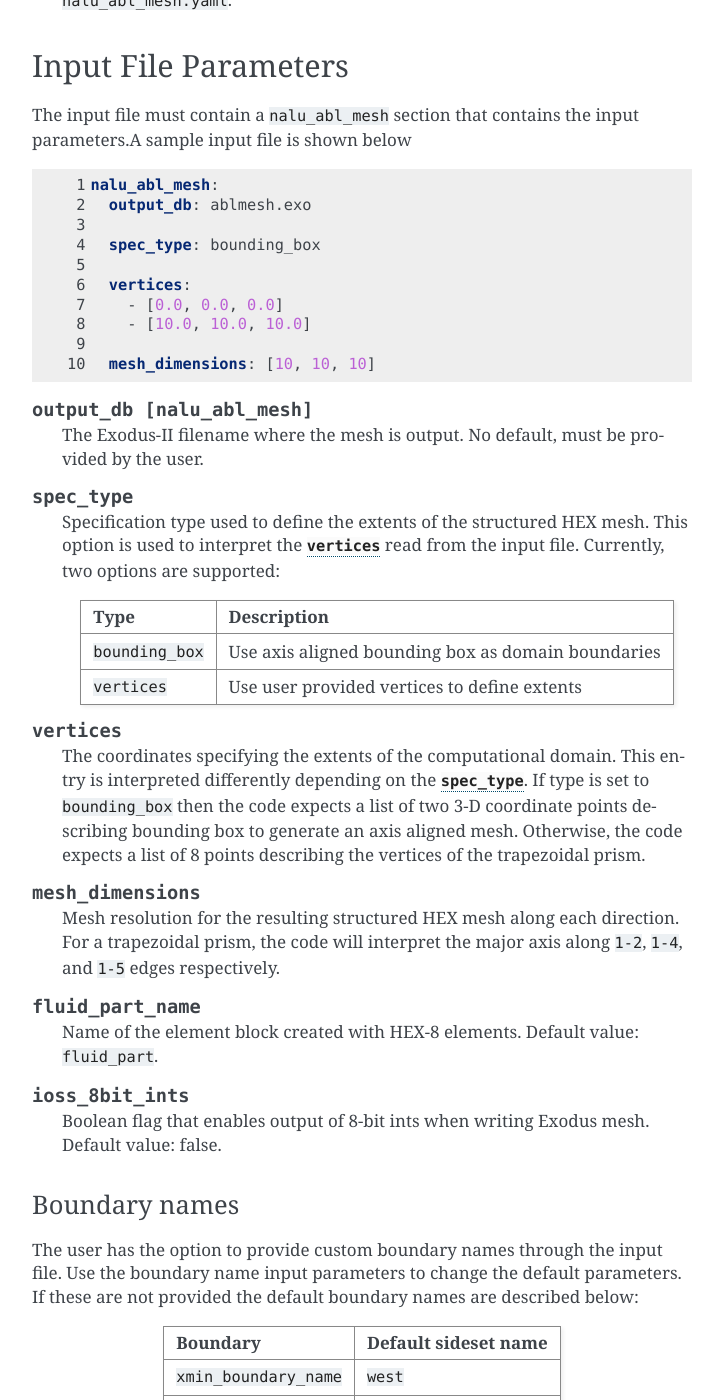
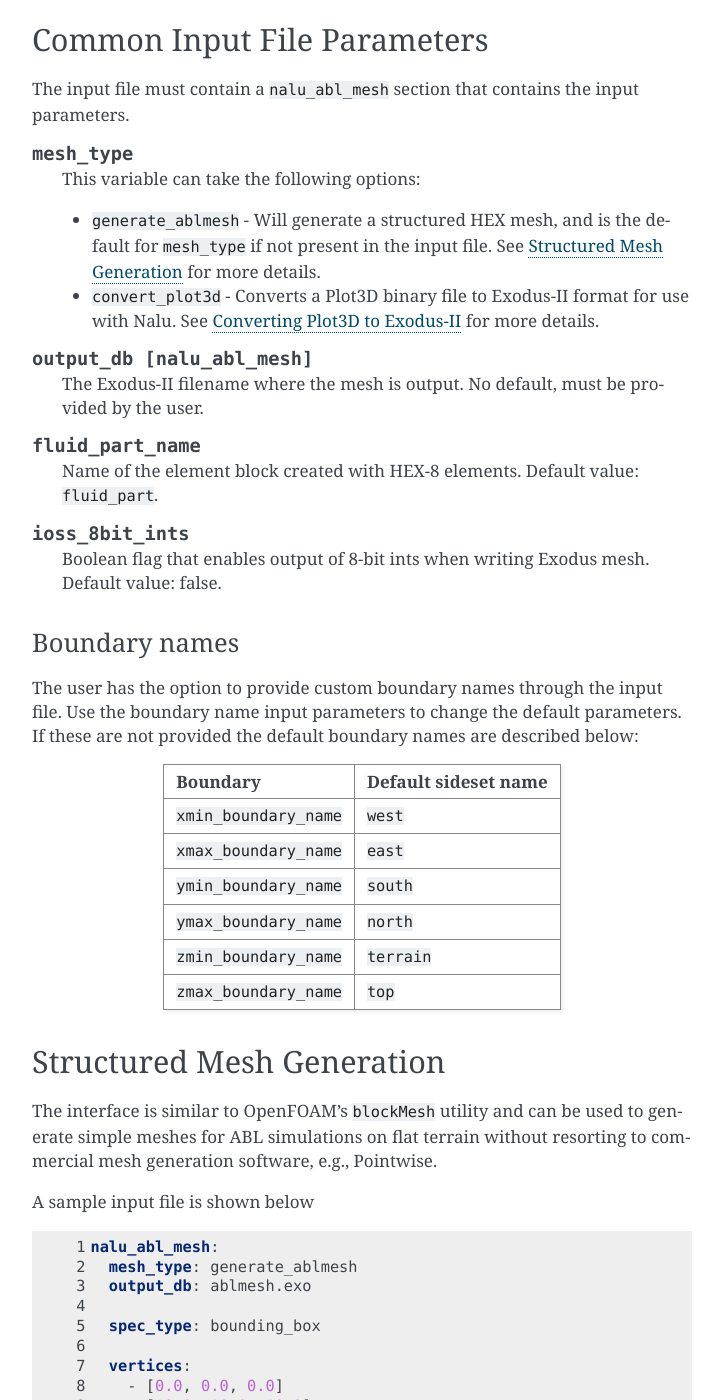
Before and after one commit to Exawind/wind-utils, a Sphinx documentation site: the page built from doc/manual/source/user/abl_mesh.rst, in a window 1280 px wide and 1400 px high, scrolled down 836 px. Shown: the whole window, without its empty margins (388-1111 px from the left). Built offline with Sphinx 7.4.7, drawn with Linux system fonts in a browser that asks for light colours; some of the changed text lies outside the part shown.

Commit message:
Update docs to include Plot3D conversion utility

```diff
--- a/doc/manual/source/user/abl_mesh.rst
+++ b/doc/manual/source/user/abl_mesh.rst
@@ -4,10 +4,8 @@
 =========================================
 
 The ``abl_mesh`` executable can be used to generate structured mesh with HEX-8
-elements in Exodus-II format. The interface is similar to OpenFOAM's
-``blockMesh`` utility and can be used to generate simple meshes for ABL
-simulations on flat terrain without resorting to commercial mesh generation
-software, e.g., Pointwise.
+elements in Exodus-II format. It can generate meshes from scratch or convert
+from other formats to Exodus-II format.
 
 Command line invocation
 -----------------------
@@ -35,7 +33,6 @@
    	Generating coordinates...
    Writing mesh to file: ablmesh.exo
 
-
 .. program:: abl_mesh
 
 .. option:: -i, --input-file
@@ -43,16 +40,73 @@
    YAML input file to be processed for mesh generation details. Default:
    ``nalu_abl_mesh.yaml``.
 
-Input File Parameters
----------------------
+Common Input File Parameters
+----------------------------
 
 The input file must contain a ``nalu_abl_mesh`` section that contains the input
-parameters.A sample input file is shown below
+parameters.
+
+
+.. confval:: mesh_type
+
+   This variable can take the following options:
+
+   - ``generate_ablmesh`` - Will generate a structured HEX mesh, and is the
+     default for ``mesh_type`` if not present in the input file. See
+     :ref:`structured_mesh_generation` for more details.
+
+   - ``convert_plot3d`` - Converts a Plot3D binary file to Exodus-II format for
+     use with Nalu. See :ref:`plot3d_conversion` for more details.
+
+.. confval:: output_db [nalu_abl_mesh]
+
+   The Exodus-II filename where the mesh is output. No default, must be provided
+   by the user.
+
+.. confval:: fluid_part_name
+
+   Name of the element block created with HEX-8 elements. Default value:
+   ``fluid_part``.
+
+.. confval:: ioss_8bit_ints
+
+   Boolean flag that enables output of 8-bit ints when writing Exodus mesh.
+   Default value: false.
+
+Boundary names
+~~~~~~~~~~~~~~
+
+The user has the option to provide custom boundary names through the input file.
+Use the boundary name input parameters to change the default parameters. If
+these are not provided the default boundary names are described below:
+
+======================  =====================
+Boundary                Default sideset name
+======================  =====================
+``xmin_boundary_name``  ``west``
+``xmax_boundary_name``  ``east``
+``ymin_boundary_name``  ``south``
+``ymax_boundary_name``  ``north``
+``zmin_boundary_name``  ``terrain``
+``zmax_boundary_name``  ``top``
+======================  =====================
+
+.. _structured_mesh_generation:
+
+Structured Mesh Generation
+--------------------------
+
+The interface is similar to OpenFOAM's ``blockMesh`` utility and can be used to
+generate simple meshes for ABL simulations on flat terrain without resorting to
+commercial mesh generation software, e.g., Pointwise.
+
+A sample input file is shown below
 
 .. code-block:: yaml
    :linenos:
 
    nalu_abl_mesh:
+     mesh_type: generate_ablmesh
      output_db: ablmesh.exo
 
      spec_type: bounding_box
@@ -97,33 +145,6 @@
    For a trapezoidal prism, the code will interpret the major axis along
    ``1-2``, ``1-4``, and ``1-5`` edges respectively.
 
-.. confval:: fluid_part_name
-
-   Name of the element block created with HEX-8 elements. Default value:
-   ``fluid_part``.
-
-.. confval:: ioss_8bit_ints
-
-   Boolean flag that enables output of 8-bit ints when writing Exodus mesh.
-   Default value: false.
-
-Boundary names
-~~~~~~~~~~~~~~
-
-The user has the option to provide custom boundary names through the input file.
-Use the boundary name input parameters to change the default parameters. If
-these are not provided the default boundary names are described below:
-
-======================  =====================
-Boundary                Default sideset name
-======================  =====================
-``xmin_boundary_name``  ``west``
-``xmax_boundary_name``  ``east``
-``ymin_boundary_name``  ``south``
-``ymax_boundary_name``  ``north``
-``zmin_boundary_name``  ``terrain``
-``zmax_boundary_name``  ``top``
-======================  =====================
 
 Mesh spacing
 ~~~~~~~~~~~~
@@ -166,3 +187,21 @@
 
 #. Must be run on a single processor, running with multiple MPI ranks is currently
    unsupported.
+
+.. _plot3d_conversion:
+
+Converting Plot3D to Exodus-II
+------------------------------
+
+An example input block is shown below:
+
+.. code-block:: yaml
+
+   nalu_abl_mesh:
+     mesh_type: convert_plot3d
+     plot3d_file: grid.p3d
+     output_db: p3d_grid.exo
+
+.. confval:: plot3d_file
+
+   Path to the Plot3D grid file in binary format.
```
Also changed, not shown: other parts of doc/manual/source/user/abl_mesh.rst (+0 -6 lines), doc/manual/source/dev/api/core.rst (+7 -0 lines), doc/manual/source/dev/api/mesh.rst (+8 -2 lines).
